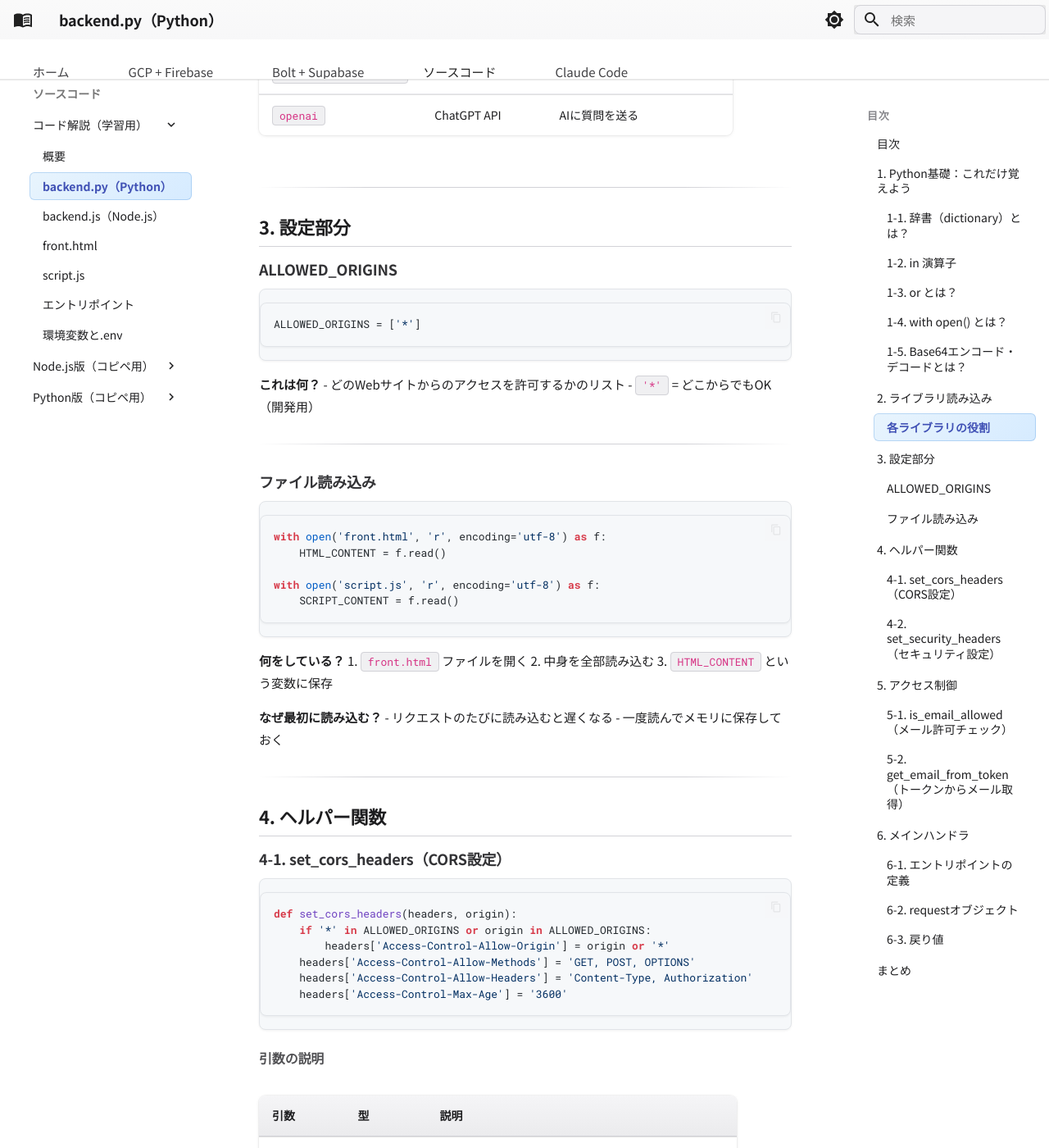
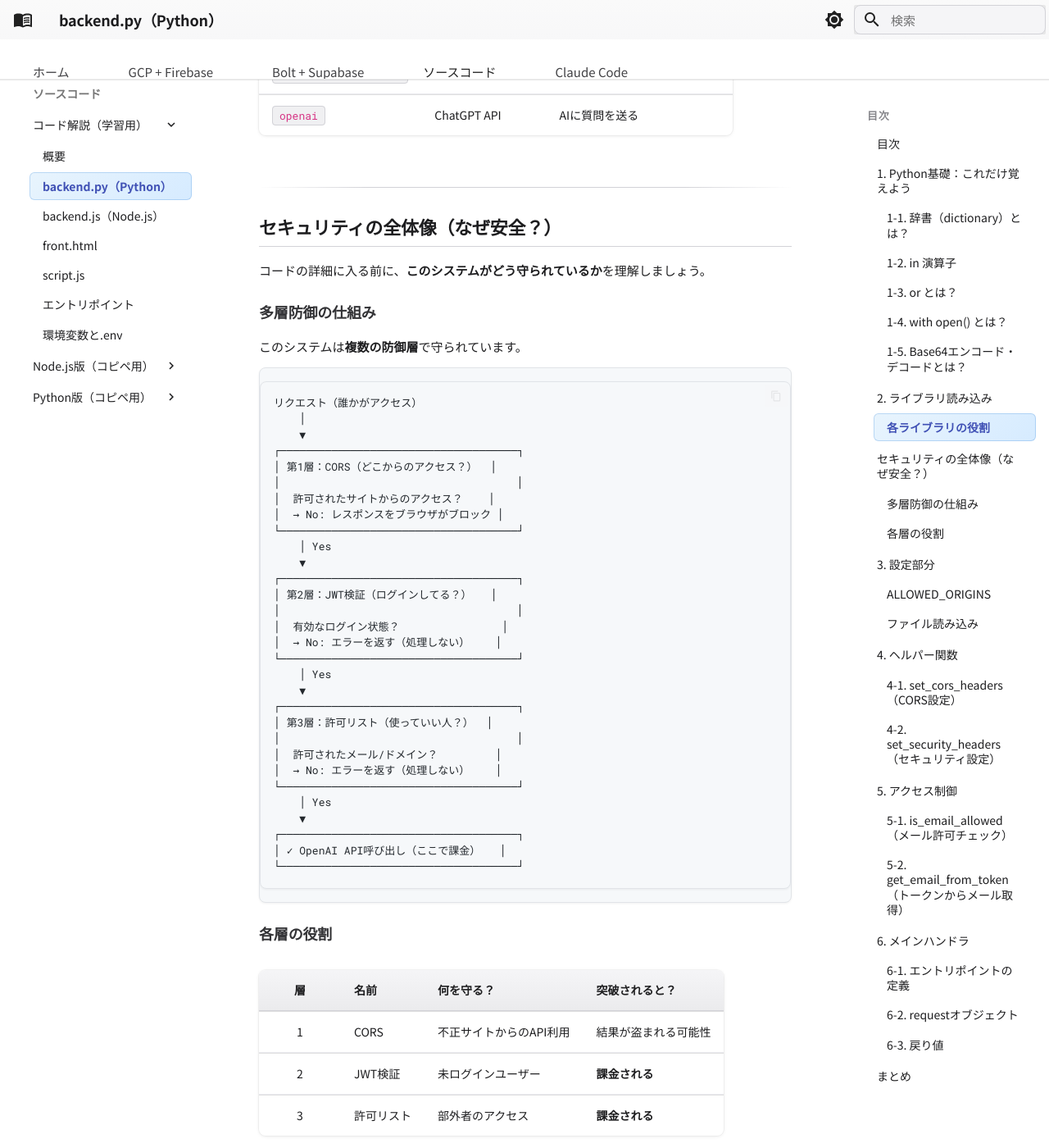
Before and after one commit to michihiro-316/ai-chat-docs, an MkDocs documentation site: the page built from docs/code/explained/01_backend.md, in a window 1280 px wide and 1400 px high, scrolled down 7508 px. Shown: the whole window at 82% size. Built offline with MkDocs 1.6.1 and Material for MkDocs 9.7.7, drawn with Linux system fonts in a browser that asks for light colours; some of the changed text lies outside the part shown.

Commit message:
docs: セキュリティの多層防御の解説を追加
- CORS、JWT検証、許可リストの3層構造を図解
- CORSだけでは課金を防げない理由を説明
- コード読解のポイントも追加

🤖 Generated with [Claude Code](https://claude.com/claude-code)

Co-Authored-By: Claude Opus 4.5 <noreply@anthropic.com>

````diff
--- a/docs/code/explained/01_backend.md
+++ b/docs/code/explained/01_backend.md
@@ -286,6 +286,91 @@ from openai import OpenAI
 | `datetime` | 日時を扱う | ヘルスチェックの時刻表示 |
 | `functions_framework` | Cloud Run対応 | HTTPリクエストを受け取る |
 | `openai` | ChatGPT API | AIに質問を送る |
+
+---
+
+## セキュリティの全体像（なぜ安全？）
+
+コードの詳細に入る前に、**このシステムがどう守られているか**を理解しましょう。
+
+### 多層防御の仕組み
+
+このシステムは**複数の防御層**で守られています。
+
+```
+リクエスト（誰かがアクセス）
+    │
+    ▼
+┌─────────────────────────────────────┐
+│ 第1層：CORS（どこからのアクセス？）  │
+│                                     │
+│  許可されたサイトからのアクセス？    │
+│  → No: レスポンスをブラウザがブロック │
+└─────────────────────────────────────┘
+    │ Yes
+    ▼
+┌─────────────────────────────────────┐
+│ 第2層：JWT検証（ログインしてる？）   │
+│                                     │
+│  有効なログイン状態？                │
+│  → No: エラーを返す（処理しない）    │
+└─────────────────────────────────────┘
+    │ Yes
+    ▼
+┌─────────────────────────────────────┐
+│ 第3層：許可リスト（使っていい人？）  │
+│                                     │
+│  許可されたメール/ドメイン？         │
+│  → No: エラーを返す（処理しない）    │
+└─────────────────────────────────────┘
+    │ Yes
+    ▼
+┌─────────────────────────────────────┐
+│ ✓ OpenAI API呼び出し（ここで課金）   │
+└─────────────────────────────────────┘
+```
+
+### 各層の役割
+
+| 層 | 名前 | 何を守る？ | 突破されると？ |
+|:--:|------|-----------|---------------|
+| 1 | CORS | 不正サイトからのAPI利用 | 結果が盗まれる可能性 |
+| 2 | JWT検証 | 未ログインユーザー | **課金される** |
+| 3 | 許可リスト | 部外者のアクセス | **課金される** |
+
+!!! warning "CORSだけでは不十分な理由"
+
+    ```
+    【CORSの限界】
+
+    evil.com → リクエスト → サーバー処理 → OpenAI呼ぶ → 課金！
+                                                  ↓
+                                  レスポンス返す → ブラウザがブロック
+                                                  ↑
+                                       「見せない」だけで処理は走る
+
+    【JWT + 許可リストがある場合】
+
+    evil.com → リクエスト → JWT検証 → ダメ！→ エラー返す
+                              ↑
+                       ここで止まる（課金されない）
+    ```
+
+    CORSは「ブラウザが結果を見せない」だけ。
+    **サーバー側の処理（課金）は止められません。**
+
+    だから**JWT検証と許可リスト**で、
+    **高価な処理（AI呼び出し）の前に拒否**しています。
+
+!!! tip "この後のコードを読むポイント"
+
+    | セクション | 対応する防御層 |
+    |-----------|---------------|
+    | 4-1. set_cors_headers | 第1層：CORS |
+    | 5-1. is_email_allowed | 第3層：許可リスト |
+    | 5-2. get_email_from_token | 第2層：JWT検証 |
+
+    各関数がどの層を担当しているか意識すると、コードの意味が分かりやすくなります。
 
 ---
 
````
